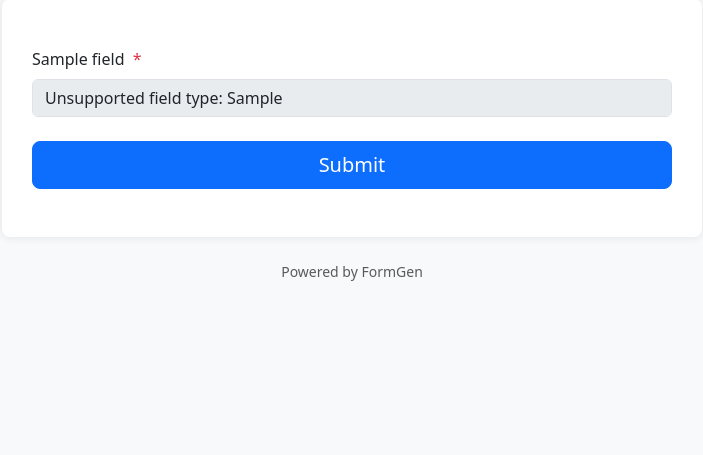
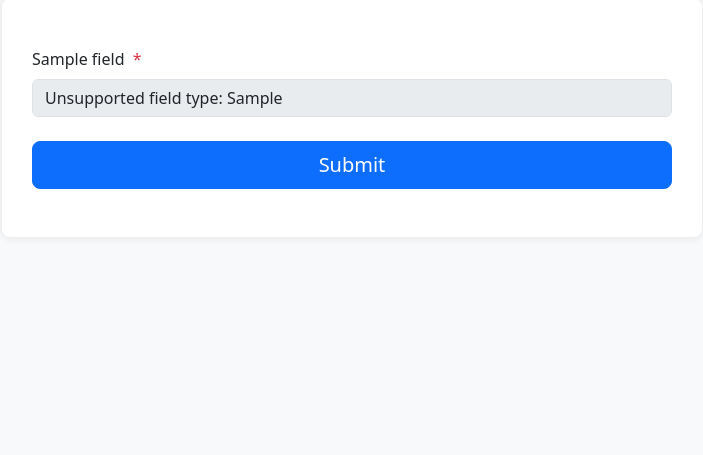
Before and after one commit to SirPelzy/form-generator, a Flask app: template templates/public_form.html in a window 1280 px wide. Shown: the part 21-476 px from the top of the page, without its empty margins (288-991 px from the left). Run offline with Flask 3, Linux system fonts and the light colour scheme; the template is opened without the code that fills it: values that come from a table or form of the project are taken from there, others are empty; tables that the repository leaves empty hold one stand-in row (values such as "Sample post"); some libraries are stand-ins or nearby versions.

Commit message:
Update public_form.html

```diff
--- a/templates/public_form.html
+++ b/templates/public_form.html
@@ -103,10 +103,6 @@
         Powered by <a href="{{ url_for('home') }}" class="text-muted text-decoration-none">FormGen</a> {# Replace FormGen #}
     </div>
 {% endif %}
-
-<div class="text-center text-muted mt-4 mb-3 small">
-    Powered by <a href="{{ url_for('home') }}" class="text-muted text-decoration-none">FormGen</a> {# Replace FormGen #}
-</div>
 {# --- END: Branding --- #}
 
     {# *** CHECK 6: Is this Bootstrap JS link present and correct? *** #}
```
